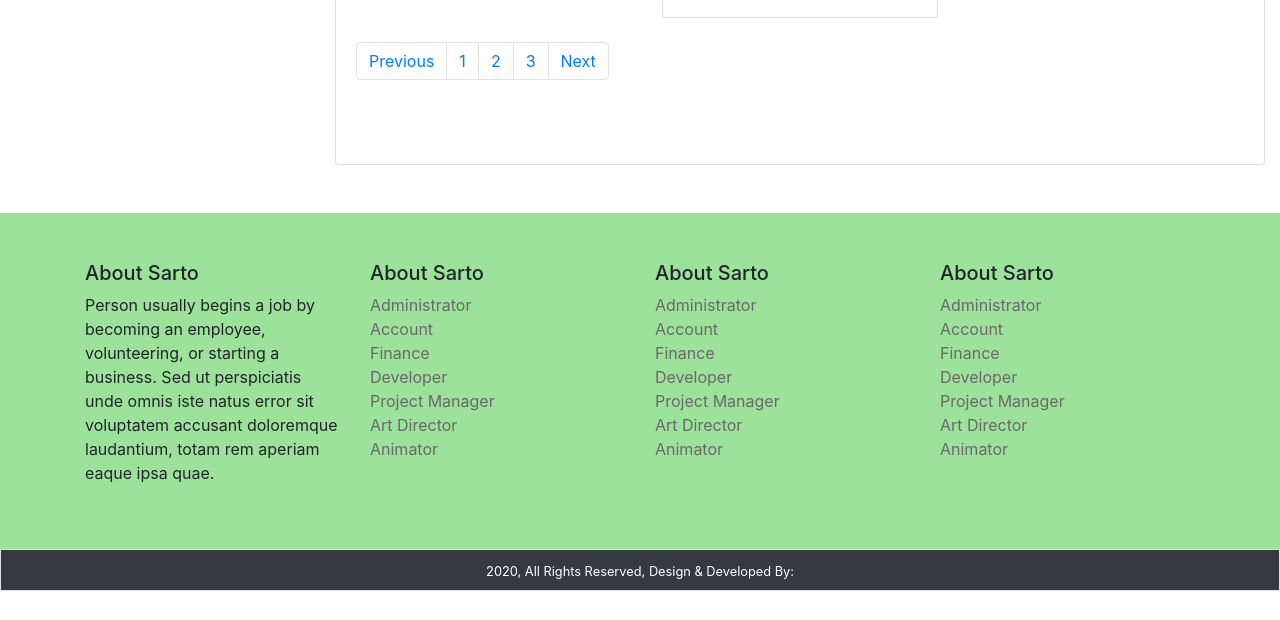
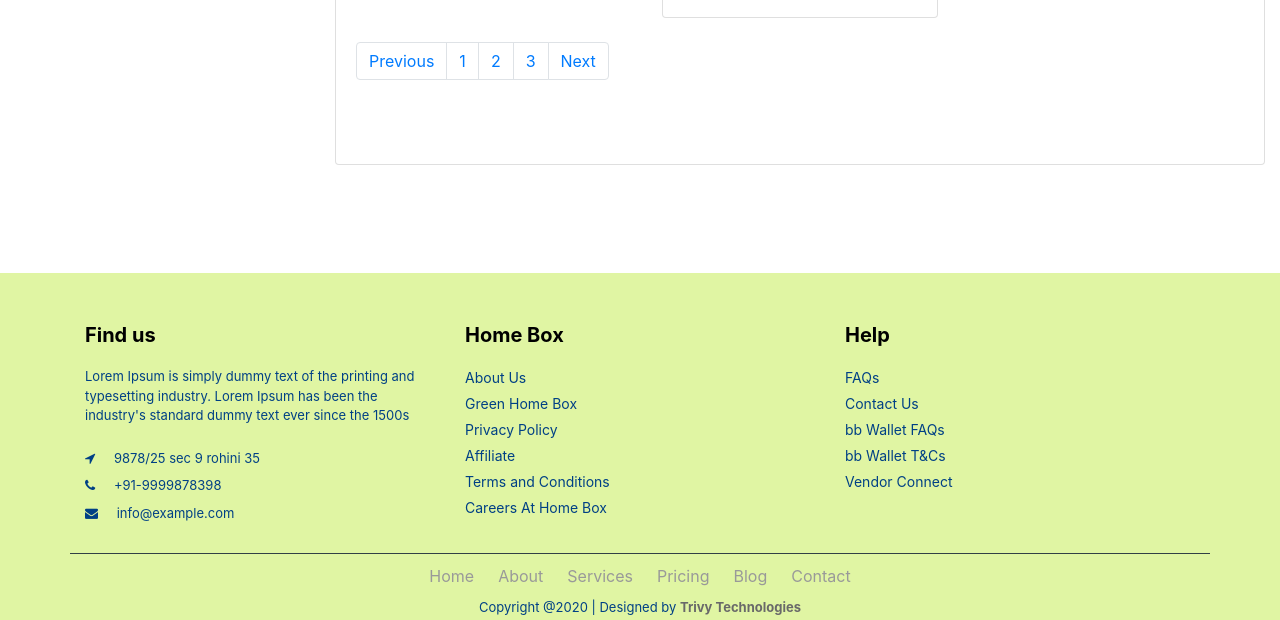
Before and after one commit to akanshapanchal85/shop2, a plain HTML site: page listing.html in a window 1280 px wide. Shown: the part 2028-2648 px from the top of the page. Before the commit the page ends 2619 px from the top, so only its background shows below. Drawn offline with nearby package versions, Linux system fonts and the light colour scheme.

Commit message:
Add files via upload

```diff
--- a/listing.css
+++ b/listing.css
@@ -371,3 +371,153 @@ img {
     margin-bottom: 30px
   }
 }
+
+/*.............footer..............................*/
+
+
+/*footer*/
+
+.col_white_amrc {
+    color: #000;
+}
+
+footer {
+    width: 100%;
+    background-color: #E0F5A3;
+    min-height: 250px;
+    padding: 10px 0px 25px 0px;
+}
+
+.pt2 {
+    padding-top: 40px;
+    margin-bottom: 20px;
+}
+
+footer p {
+    font-size: 13px;
+    color: #004085;
+    padding-bottom: 0px;
+    margin-bottom: 8px;
+}
+
+.mb10 {
+    padding-bottom: 15px;
+}
+
+.footer_ul_amrc {
+    margin: 0px;
+    list-style-type: none;
+    font-size: 14px;
+    padding: 0px 0px 10px 0px;
+}
+
+.footer_ul_amrc li {
+    padding: 0px 0px 5px 0px;
+}
+
+.footer_ul_amrc li a {
+    color: #004085;
+}
+
+.footer_ul_amrc li a:hover {
+    color: #fff;
+    text-decoration: none;
+}
+
+.fleft {
+    float: left;
+}
+
+.padding-right {
+    padding-right: 10px;
+}
+
+.footer_ul2_amrc {
+    margin: 0px;
+    list-style-type: none;
+    padding: 0px;
+}
+
+.footer_ul2_amrc li p {
+    display: table;
+}
+
+.footer_ul2_amrc li a:hover {
+    text-decoration: none;
+}
+
+.footer_ul2_amrc li i {
+    margin-top: 5px;
+}
+
+.bottom_border {
+    border-bottom: 1px solid #323f45;
+    padding-bottom: 20px;
+}
+
+.foote_bottom_ul_amrc {
+    list-style-type: none;
+    padding: 0px;
+    display: table;
+    margin-top: 10px;
+    margin-right: auto;
+    margin-bottom: 10px;
+    margin-left: auto;
+}
+
+.foote_bottom_ul_amrc li {
+    display: inline;
+}
+
+.foote_bottom_ul_amrc li a {
+    color: #999;
+    margin: 0 12px;
+}
+
+
+/*.................................social-media...................*/
+
+.social-icons img {
+    width: 60px;
+    transition: 0.5s;
+}
+
+.social-icons a:hover img {
+    transform: translateY(-10px);
+}
+
+
+/*....................back to top.................*/
+
+.back-to-top {
+    position: relative;
+    z-index: 2;
+}
+
+.back-to-top .btn-dark {
+    width: 50px;
+    height: 50px;
+    border-radius: 50%;
+    padding: 0;
+    position: fixed;
+    bottom: 20px;
+    right: 20px;
+    background: #0C9345;
+    border-color: #0C9345;
+    display: none;
+    z-index: 999;
+    -webkit-transition: all 0.3s linear;
+    -o-transition: all 0.3s linear;
+    transition: all 0.3s linear;
+}
+
+.back-to-top .btn-dark:hover {
+    cursor: pointer;
+    background: #fff;
+    border-color: #fff;
+}
+
+.fa-hand-pointer-o:before {
+    content: "\f25a";
+    padding: 16px;
+}
--- a/listing.html
+++ b/listing.html
@@ -19,8 +19,8 @@
       <nav class="navbar navbar-expand-sm  navbar-light border fixed-top" style="background-color: #9ce29a;">
          <div class="container">
             <!-- Brand -->
-            <a class="navbar-brand" href="#">
-               <h4  style="width:70px;"> Organic Ecommerce</h4>
+            <a class="navbar-brand" href="index.html">
+               <h4  style="width:70px;color: black;"> Home <b style="color: red;">Box </b></h4>
             </a>
             <!-- Toggler/collapsibe Button -->
             <button class="navbar-toggler" type="button" data-toggle="collapse" data-target="#collapsibleNavbar">
@@ -30,13 +30,13 @@
             <div class="collapse navbar-collapse" id="collapsibleNavbar">
                <ul class="navbar-nav ml-auto">
                   <li class="nav-item">
-                     <a class="nav-link" href="#">Home</a>
+                     <a class="nav-link" href="index.html">Home</a>
                   </li>
                   <li class="nav-item">
-                     <a class="nav-link" href="#">About Us</a>
+                     <a class="nav-link" href="index.html">About Us</a>
                   </li>
                   <li class="nav-item">
-                     <a class="nav-link" href="#">Categories</a>
+                     <a class="nav-link" href="index.html">Categories</a>
                   </li>
                   <button type="button" class="btn btn-light" style="margin-right: 14px;background-color: green;color: #fff;border-radius: 30px">Contact Us</button>
                   <button type="button" class="btn btn-light" data-toggle="modal" data-target="#toploginModal" style="background-color: green;color: #fff;border-radius: 30px">Login</button>
@@ -296,60 +296,79 @@
             </div>
          </div>
       </section>
-      <section class="footer py-5" id="footer"  style="background-color: #9ce29a;">
-         <div class="container">
+    <!--........footer.................-->
+
+      <footer class="footer" style="margin-top: 60px;">
+         <div class="container bottom_border">
             <div class="row">
-               <div class="col-md-3">
-                  <h5>About Sarto</h5>
-                  <p>Person usually begins a job by becoming an employee, volunteering, or starting a business. Sed ut perspiciatis unde omnis iste natus error sit voluptatem accusant doloremque laudantium, totam rem aperiam eaque ipsa quae.</p>
+               <div class=" col-sm-4 col-md col-sm-4  col-12 col">
+                  <h5 class="headin5_amrc col_white_amrc pt2"><b>Find us</b></h5>
+                  <!--headin5_amrc-->
+                  <p class="mb10">Lorem Ipsum is simply dummy text of the printing and typesetting industry. Lorem Ipsum has been the industry's standard dummy text ever since the 1500s</p>
+                  <p><i class="fa fa-location-arrow"></i> 9878/25 sec 9 rohini 35 </p>
+                  <p><i class="fa fa-phone"></i>  +91-9999878398  </p>
+                  <p><i class="fa fa fa-envelope"></i> info@example.com  </p>
                </div>
-               <div class="col-md-3">
-                  <h5>About Sarto</h5>
-                  <ul class="list-inline list-unstyled">
-                     <li><a href="#"> Administrator</a></li>
-                     <li><a href="#"> Account</a></li>
-                     <li><a href="#"> Finance</a></li>
-                     <li><a href="#"> Developer</a></li>
-                     <li><a href="#"> Project Manager</a></li>
-                     <li><a href="#"> Art Director</a></li>
-                     <li><a href="#"> Animator</a></li>
+               <div class=" col-sm-4 col-md  col-6 col">
+                  <h5 class="headin5_amrc col_white_amrc pt2"><b>Home Box</b></h5>
+                  <!--headin5_amrc-->
+                  <ul class="footer_ul_amrc">
+                     <li><a href="#">About Us</a></li>
+                     <li><a href="#">Green Home Box</a></li>
+                     <li><a href="#">Privacy Policy</a></li>
+                     <li><a href="#">Affiliate</a></li>
+                     <li><a href="#">Terms and Conditions</a></li>
+                     <li><a href="#">Careers At Home Box</a></li>
                   </ul>
+                  <!--footer_ul_amrc ends here-->
                </div>
-               <div class="col-md-3">
-                  <h5>About Sarto</h5>
-                  <ul class="list-inline list-unstyled">
-                     <li><a href="#"> Administrator</a></li>
-                     <li><a href="#"> Account</a></li>
-                     <li><a href="#"> Finance</a></li>
-                     <li><a href="#"> Developer</a></li>
-                     <li><a href="#"> Project Manager</a></li>
-                     <li><a href="#"> Art Director</a></li>
-                     <li><a href="#"> Animator</a></li>
+
+
+               <div class=" col-sm-4 col-md  col-12 col">
+                   <h5 class="headin5_amrc col_white_amrc pt2"><b>Help</b></h5>
+                  <!--headin5_amrc-->
+                  <ul class="footer_ul_amrc">
+                     <li><a href="#">FAQs</a></li>
+                     <li><a href="#">Contact Us</a></li>
+                     <li><a href="#">bb Wallet FAQs</a></li>
+                     <li><a href="#">bb Wallet T&Cs</a></li>
+                     <li><a href="#">Vendor Connect</a></li>
+
                   </ul>
-               </div>
-               <div class="col-md-3">
-                  <h5>About Sarto</h5>
-                  <ul class="list-inline list-unstyled">
-                     <li><a href="#"> Administrator</a></li>
-                     <li><a href="#"> Account</a></li>
-                     <li><a href="#"> Finance</a></li>
-                     <li><a href="#"> Developer</a></li>
-                     <li><a href="#"> Project Manager</a></li>
-                     <li><a href="#"> Art Director</a></li>
-                     <li><a href="#"> Animator</a></li>
-                  </ul>
+                  <!--footer_ul2_amrc ends here-->
                </div>
             </div>
          </div>
-      </section>
-      <section class="copyright border bg-dark text-white py-2" id="copyright">
          <div class="container">
-            <div class="row text-center">
-               <div class="col-md-12">
-                  <small>2020, All Rights Reserved, Design & Developed By: </small>
+            <ul class="foote_bottom_ul_amrc">
+               <li><a href="http://webenlance.com">Home</a></li>
+               <li><a href="http://webenlance.com">About</a></li>
+               <li><a href="http://webenlance.com">Services</a></li>
+               <li><a href="http://webenlance.com">Pricing</a></li>
+               <li><a href="http://webenlance.com">Blog</a></li>
+               <li><a href="http://webenlance.com">Contact</a></li>
+            </ul>
+            <!--foote_bottom_ul_amrc ends here-->
+            <p class="text-center">Copyright @2020 | Designed by <a href="#"><b>Trivy Technologies</b></a></p>
+            <!--....................................SOCIAL MEDIA SECTION........................-->
+            <div class="container text-center">
+               <div class="social-icons">
+                  <a href="#"><img src="images/icons8-twitter-48.png"></a>
+                  <a href="#"><img src="images/icons8-linkedin-48.png"></a>
+                  <a href="#"><img src="images/icons8-instagram-48.png"></a>
+                  <a href="#"><img src="images/icons8-facebook-old-48.png"></a>
+                  <a href="#"><img src="images/icons8-whatsapp-48.png"></a>
                </div>
             </div>
+            <!--social_footer_ul ends here-->
+            <!-- Back to top -->
+            <div id="back-to-top" class="back-to-top">
+               <a href="#top"> <button class="btn btn-dark" title="Back to Top" style="display: block;">
+               <i class="fa fa-hand-pointer-o" aria-hidden="true" style="color: #fff;"></i>
+               </button></a>
+            </div>
+            <!-- End Back to top -->
          </div>
-      </section>
+      </footer>
    </body>
 </html>
```
Also changed, not shown: listing.js (line endings or trailing spaces).
